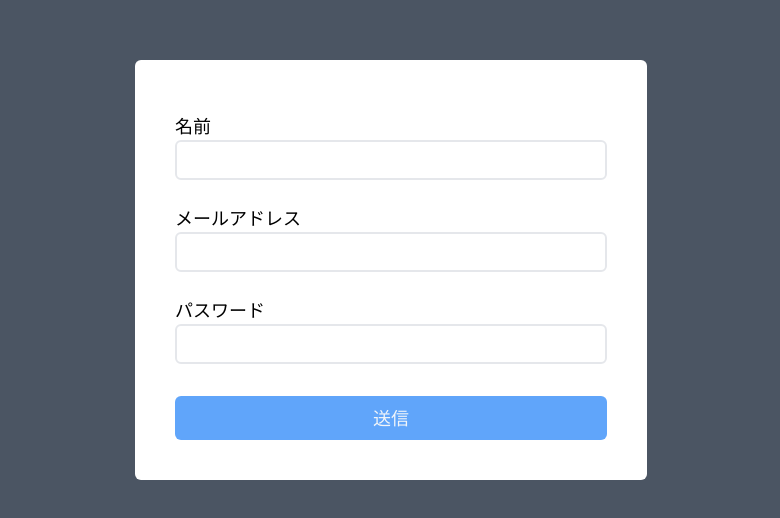
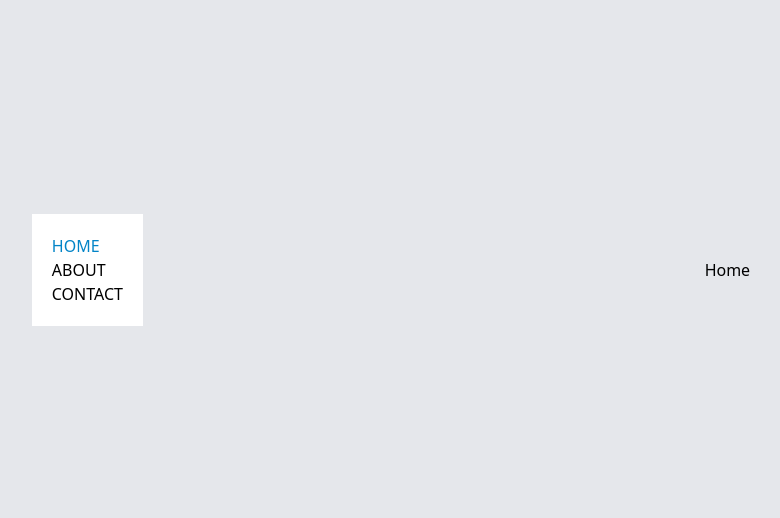
Before and after one commit to KazuhiroTakahashi96/practice-React, a React (Vite) app: page / in a window 1280 px wide. Shown: the part 130-648 px from the top of the page, without its empty margins (249-1029 px from the left). Built offline with nearby package versions, Linux system fonts and the light colour scheme.

Commit message:
Link, NavLinkコンポーネントでルーティング実装

```diff
--- a/src/App.tsx
+++ b/src/App.tsx
@@ -2,6 +2,11 @@ import * as React from "react";
 import { useForm } from "react-hook-form";
 import { validationSchema } from "./utils/validationSchema";
 import { zodResolver } from "@hookform/resolvers/zod";
+import { Link, NavLink, Route, Routes } from "react-router-dom";
+import Home from "./pages/home";
+import About from "./pages/about";
+import Contact from "./pages/contact";
+import NotFound from "./pages/notFound";
 interface LoginForm {
   name: string;
   email: string;
@@ -15,18 +20,56 @@ function App() {
     watch,
     formState: { errors },
   } = useForm<LoginForm>({
-    mode: "onChange",
+    mode: "onChange", // (property) mode?: "onBlur" | "onChange" | "onSubmit" | "onTouched" | "all" | undefined
     resolver: zodResolver(validationSchema),
-  }); // (property) mode?: "onBlur" | "onChange" | "onSubmit" | "onTouched" | "all" | undefined
-
+  });
   const onSubmit = (data: LoginForm) => {
     console.log(data);
   };
 
   return (
     <>
-      <div className="h-screen bg-gray-600 flex justify-center items-center">
-        <form
+      {/* <div className="h-screen bg-gray-600 flex justify-center items-center"> */}
+      <div className="h-screen bg-gray-200 flex justify-around items-center">
+        <ul className="bg-white p-5">
+          <li>
+            <NavLink
+              className={({ isActive }) =>
+                isActive ? "text-sky-600" : undefined
+              }
+              to="/"
+            >
+              HOME
+            </NavLink>
+          </li>
+          <li>
+            <NavLink
+              className={({ isActive }) =>
+                isActive ? "text-sky-600" : undefined
+              }
+              to="/about"
+            >
+              ABOUT
+            </NavLink>
+          </li>
+          <li>
+            <NavLink
+              className={({ isActive }) =>
+                isActive ? "text-sky-600" : undefined
+              }
+              to="/contact"
+            >
+              CONTACT
+            </NavLink>
+          </li>
+        </ul>
+        <Routes>
+          <Route path="/" element={<Home />} />
+          <Route path="/about" element={<About message="Aboutページ" />} />
+          <Route path="/contact" element={<Contact />} />
+          <Route path="*" element={<NotFound />} />
+        </Routes>
+        {/* <form
           onSubmit={handleSubmit(onSubmit)}
           className="w-2/5 text-lg bg-white p-10 rounded-md"
         >
@@ -70,7 +113,7 @@ function App() {
           <button className="mt-5 p-2 bg-blue-400 w-full text-slate-100 rounded-md">
             送信
           </button>
-        </form>
+        </form> */}
       </div>
     </>
   );
--- a/src/main.tsx
+++ b/src/main.tsx
@@ -1,10 +1,13 @@
-import React from 'react'
-import ReactDOM from 'react-dom/client'
-import App from './App.tsx'
-import './index.css'
+import React from "react";
+import ReactDOM from "react-dom/client";
+import { BrowserRouter } from "react-router-dom";
+import App from "./App.tsx";
+import "./index.css";
 
-ReactDOM.createRoot(document.getElementById('root')!).render(
+ReactDOM.createRoot(document.getElementById("root")!).render(
   <React.StrictMode>
-    <App />
-  </React.StrictMode>,
-)
+    <BrowserRouter>
+      <App />
+    </BrowserRouter>
+  </React.StrictMode>
+);
--- /dev/null
+++ b/src/pages/about.tsx
@@ -0,0 +1,9 @@
+export type Props = {
+  message: string;
+};
+
+const About = ({ message }: Props) => {
+  return <div>{message}</div>;
+};
+
+export default About;
--- /dev/null
+++ b/src/pages/contact.tsx
@@ -0,0 +1,5 @@
+const Contact = () => {
+  return <div>Contact</div>;
+};
+
+export default Contact;
--- /dev/null
+++ b/src/pages/home.tsx
@@ -0,0 +1,5 @@
+const Home = () => {
+  return <div>Home</div>;
+};
+
+export default Home;
--- /dev/null
+++ b/src/pages/notFound.tsx
@@ -0,0 +1,10 @@
+const NotFound = () => {
+  return (
+    <div>
+      <h2 className="text-2xl text-center">404</h2>
+      <h2 className="text-2xl">このページは存在しません</h2>
+    </div>
+  );
+};
+
+export default NotFound;
```
